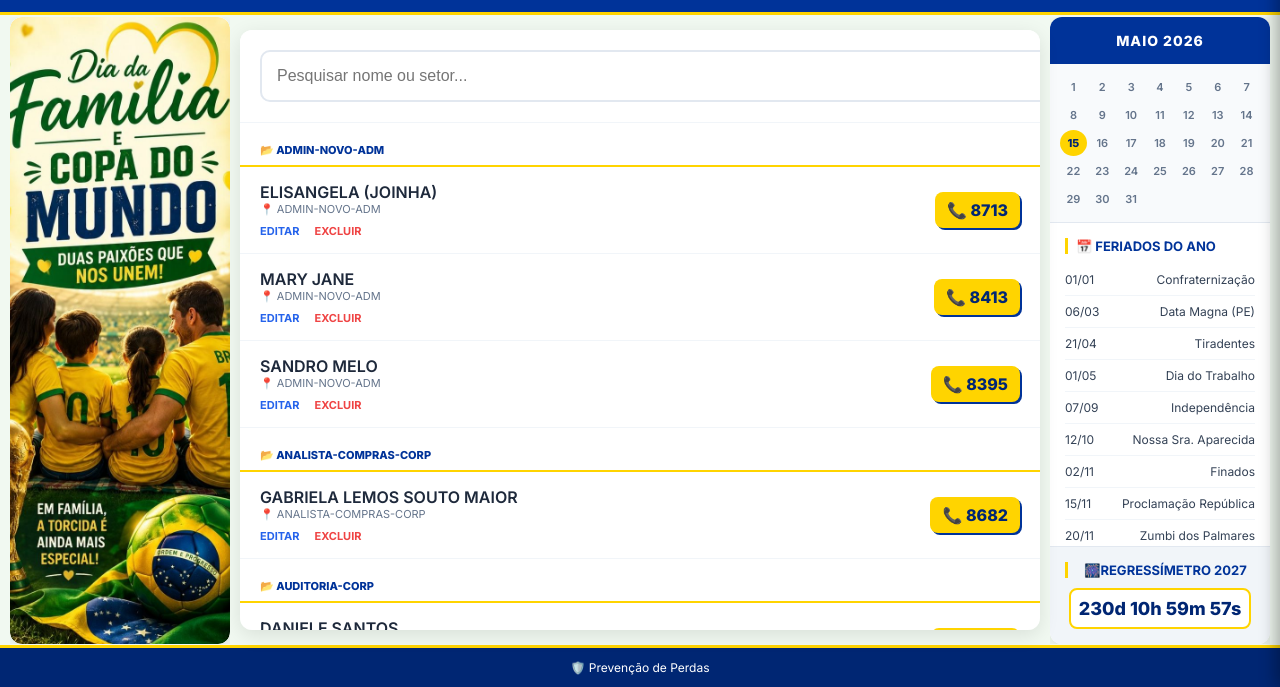
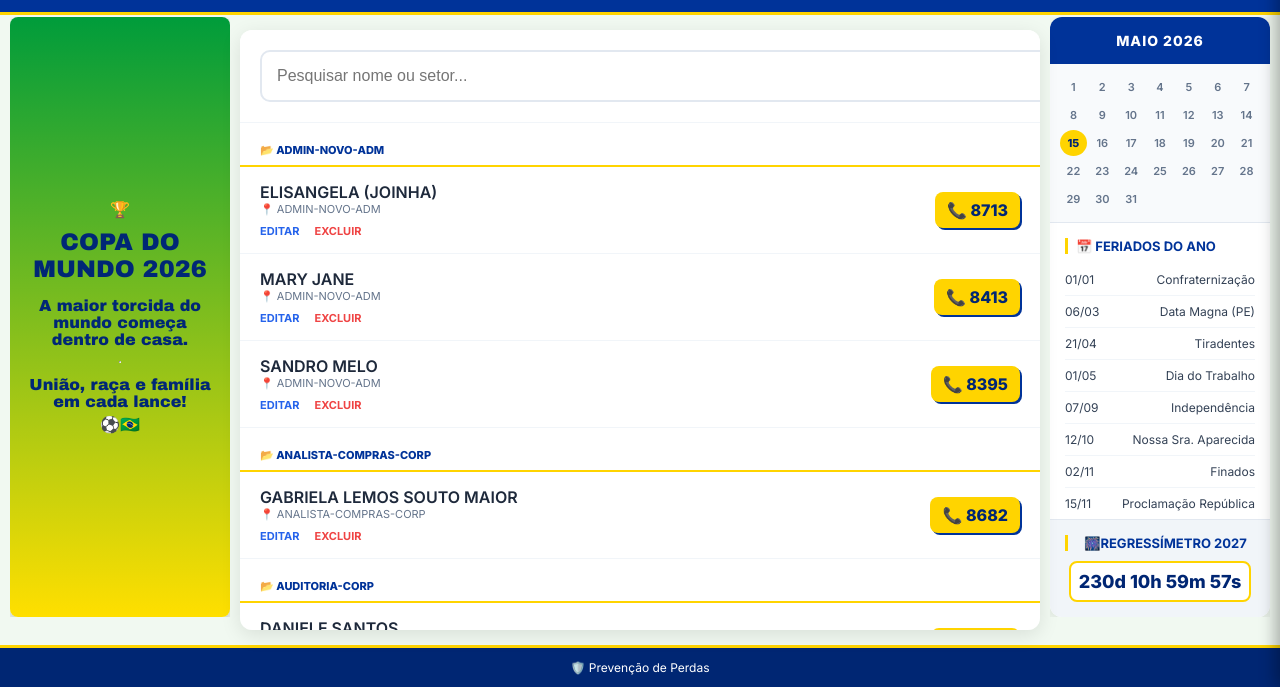
Before and after one commit to fcdev2026-design/ramais-fc, a plain HTML site: page index.html in a window 1280 px wide. Shown: the part 113-800 px from the top of the page. Drawn offline with nearby package versions, Linux system fonts and the light colour scheme; no server answers.

Commit message:
Add files via upload

```diff
--- a/index.html
+++ b/index.html
@@ -166,7 +166,13 @@
     </div>
 
 <div class="ad-lateral ad-esquerda">
-    <div class="calendar-widget"> <img src="./Copa.jpg" class="img-ad">
+    <div class="card-copa-familia">
+        <span class="emoji">🏆</span>
+        <h2>COPA DO MUNDO 2026</h2>
+        <p>A maior torcida do mundo começa <strong>dentro de casa.</strong></p>
+        <hr>
+        <p class="subtext">União, raça e família em cada lance!</p>
+        <span class="emoji">⚽🇧🇷</span>
     </div>
 </div>
     <aside class="ad-lateral ad-direita">
--- a/style.css
+++ b/style.css
@@ -161,18 +161,74 @@ body::before {
 .ad-lateral {
     position: fixed;
     top: 130px; /* Ajuste esse valor se o marquee verde for maior/menor */
-    height: calc(100vh - 173px);
-    background-repeat: no-repeat;
-
+    height: calc(100vh - 200px);
     width: calc((100vw - 840px) / 2);
     z-index: 1;
     overflow: hidden;
     display: flex;
     transition: width 0.3s ease;
 }
+/* Container que você já tem, com ajustes de segurança */
+.ad-lateral {
+    position: fixed;
+    top: 130px;
+    height: calc(100vh - 200px);
+    width: calc((100vw - 840px) / 2);
+    z-index: 1;
+    overflow: hidden;
+    display: flex;
+    transition: all 0.3s ease;
+}
 
+.ad-esquerda {
+    left: 10px;
+}
+
+/* Estilização do Card com fontes flexíveis */
+.card-copa-familia {
+    background: linear-gradient(180deg, #009c3b 0%, #ffdf00 100%);
+    color: #002776;
+    padding: 15px;
+    text-align: center;
+    font-family: 'Arial Black', sans-serif;
+    display: flex;
+    flex-direction: column;
+    justify-content: center;
+    align-items: center;
+    width: 100%;
+    border-radius: 8px;
+    box-shadow: 0 4px 10px rgba(0,0,0,0.2);
+    box-sizing: border-box; /* Garante que o padding não aumente a largura */
+}
+
+/* Ajuste de texto para caber em colunas estreitas */
+.card-copa-familia h2 {
+    font-size: clamp(1rem, 2vw, 1.5rem); /* Tamanho dinâmico */
+    margin: 10px 0;
+    line-height: 1.1;
+}
+
+.card-copa-familia p {
+    font-size: clamp(0.8rem, 1.5vw, 1rem);
+    margin: 5px 0;
+}
+
+/* --- REGRAS DE RESPONSIVIDADE --- */
+
+/* 1. Esconder em tablets e celulares (onde não há espaço lateral) */
+@media (max-width: 1024px) {
+    .ad-lateral {
+        display: none; /* Em telas menores que 1024px, o banner some para não cobrir o conteúdo */
+    }
+}
+
+/* 2. Ajuste para telas muito grandes (UltraWide) */
+@media (min-width: 1800px) {
+    .ad-lateral {
+        width: 300px; /* Limita a largura em telas gigantes para não ficar exagerado */
+    }
+}
 .ad-esquerda { left: 10px;
-
 
 }
 .ad-direita { right: 10px; }
```
